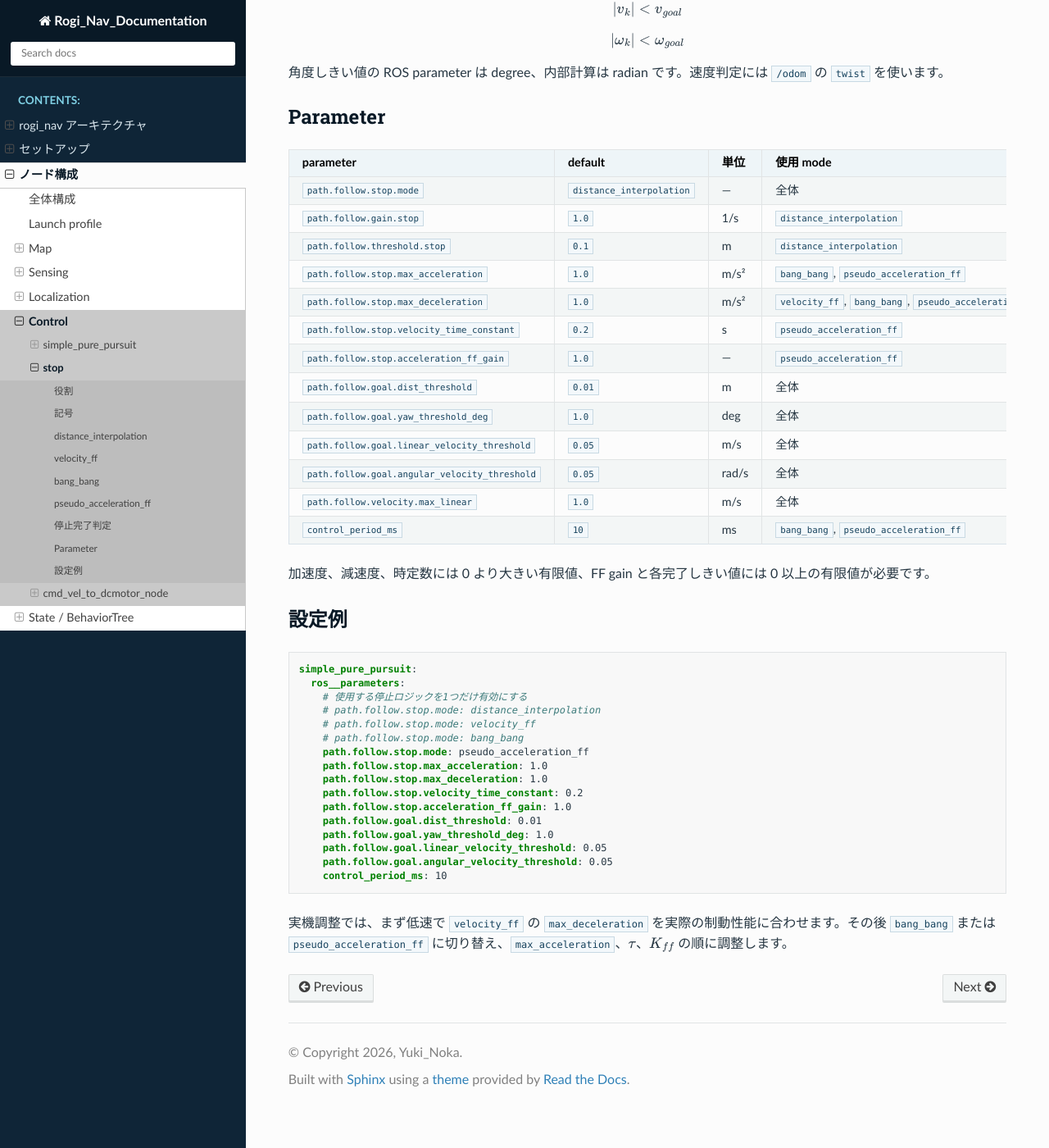
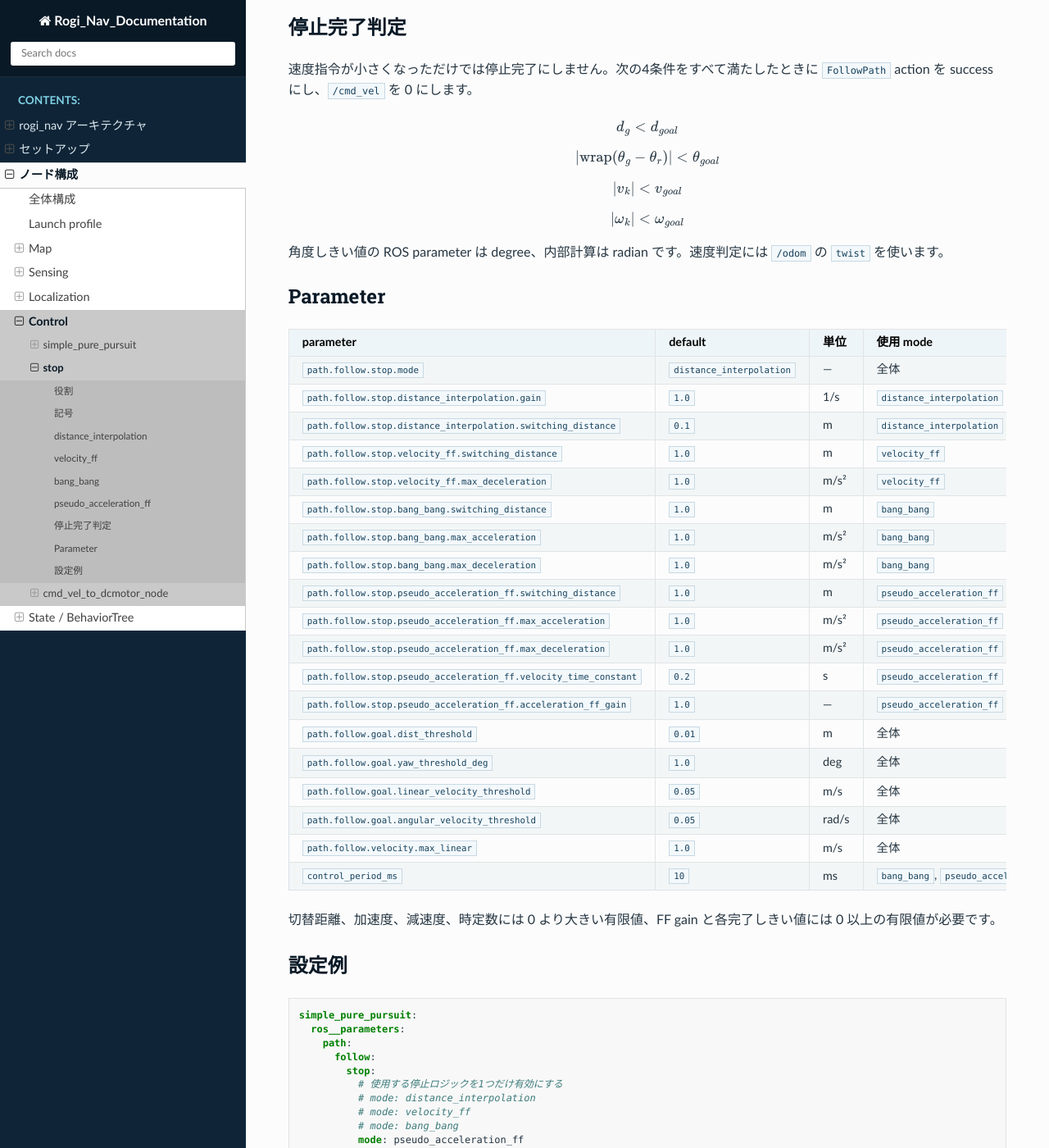
Before and after one commit to KeioRoboticsAssociation/rogi_nav_documentation, a Sphinx documentation site: the page built from docs/contents/nodes/control/stop.md, in a window 1280 px wide and 1400 px high, scrolled down 3116 px. Shown: the whole window at 82% size. Built offline with Sphinx 7.4.7 and the Read the Docs theme 3.1.0, drawn with Linux system fonts in a browser that asks for light colours; some of the changed text lies outside the part shown.

Commit message:
停止アルゴリズムの説明追加

````diff
--- a/docs/contents/nodes/control/stop.md
+++ b/docs/contents/nodes/control/stop.md
@@ -22,16 +22,23 @@
 | 記号 | 意味 | 対応 parameter |
 | --- | --- | --- |
 | {math}`d_g` | 現在位置から経路終点までの距離 | ― |
+| {math}`d_s` | 選択した mode へ切り替える終点距離 | 各 mode の `switching_distance` |
 | {math}`d_{goal}` | 停止完了とみなす位置許容差 | `path.follow.goal.dist_threshold` |
 | {math}`d` | 速度計算に使う残り制動距離 | ― |
 | {math}`v_{max}` | 並進速度上限 | `path.follow.velocity.max_linear` |
 | {math}`v_k` | odometry から得た現在並進速度 | ― |
 | {math}`v_{cmd,k}` | 今回出力する並進目標速度 | ― |
 | {math}`\Delta t` | 制御周期 | `control_period_ms / 1000` |
-| {math}`a_{max}` | 最大加速度 | `path.follow.stop.max_acceleration` |
-| {math}`a_{dec}` | 最大減速度の大きさ | `path.follow.stop.max_deceleration` |
+| {math}`a_{max}` | 選択した mode の最大加速度 | 各 mode の `max_acceleration` |
+| {math}`a_{dec}` | 選択した mode の最大減速度の大きさ | 各 mode の `max_deceleration` |
 
-`distance_interpolation` 以外の方式では、位置許容差の内側で速度入力が 0 になるよう、次の残り制動距離を使います。
+すべての mode で、終点距離が切替距離以上なら pure pursuit の並進速度上限をそのまま返します。
+
+```{math}
+v_{cmd}=v_{max}\qquad(d_g\ge d_s)
+```
+
+{math}`d_g<d_s` になったときだけ、選択した停止アルゴリズムへ切り替えます。`distance_interpolation` 以外の方式では、位置許容差の内側で速度入力が 0 になるよう、次の残り制動距離を使います。
 
 ```{math}
 d=\max(0,d_g-d_{goal})
@@ -58,7 +65,7 @@
 \alpha=\operatorname{clamp}\left(\frac{d_g}{d_s},0,1\right)
 ```
 
-{math}`d_s` は `path.follow.threshold.stop`、{math}`k_s` は `path.follow.gain.stop` です。現在速度をフィードバックしないため単純ですが、実機の応答遅れや慣性によって停止位置が変わります。
+{math}`d_s` は `path.follow.stop.distance_interpolation.switching_distance`、{math}`k_s` は `path.follow.stop.distance_interpolation.gain` です。現在速度をフィードバックしないため単純ですが、実機の応答遅れや慣性によって停止位置が変わります。
 
 ## velocity_ff
 
@@ -74,7 +81,7 @@
 v_{cmd}=\min\left(v_{max},\sqrt{2a_{dec}d}\right)
 ```
 
-`path.follow.stop.max_deceleration` を小さくすると早い位置から緩やかに減速し、大きくすると終点近くまで高速を保ちます。この方式は現在速度を式に使わないため、速度計測のノイズに強い一方、指令どおりの減速度が実機で出ない場合は停止位置に誤差が残ります。
+`path.follow.stop.velocity_ff.max_deceleration` を小さくすると早い位置から緩やかに減速し、大きくすると終点近くまで高速を保ちます。この方式は現在速度を式に使わないため、速度計測のノイズに強い一方、指令どおりの減速度が実機で出ない場合は停止位置に誤差が残ります。
 
 ## bang_bang
 
@@ -98,7 +105,7 @@
 \left(v_k+a_{cmd}\Delta t,0,v_{max}\right)
 ```
 
-現在速度と制動距離を直接比較するため、高速域から停止を開始する位置を決めやすい方式です。一方、切替境界付近では odometry の速度ノイズや制御周期の影響で加速と減速が切り替わりやすくなります。
+{math}`a_{max}` と {math}`a_{dec}` には、それぞれ `path.follow.stop.bang_bang.max_acceleration` と `path.follow.stop.bang_bang.max_deceleration` を使います。現在速度と制動距離を直接比較するため、高速域から停止を開始する位置を決めやすい方式です。一方、切替境界付近では odometry の速度ノイズや制御周期の影響で加速と減速が切り替わりやすくなります。
 
 ## pseudo_acceleration_ff
 
@@ -131,7 +138,7 @@
 \right)
 ```
 
-{math}`\tau` は `path.follow.stop.velocity_time_constant`、{math}`K_{ff}` は `path.follow.stop.acceleration_ff_gain` です。新しい `FollowPath` goal の開始時に入力速度履歴をリセットし、最初の step だけ {math}`a_{in,0}=0` とします。
+{math}`a_{max}`、{math}`a_{dec}`、{math}`\tau`、{math}`K_{ff}` は、それぞれ `path.follow.stop.pseudo_acceleration_ff` 以下の `max_acceleration`、`max_deceleration`、`velocity_time_constant`、`acceleration_ff_gain` です。新しい `FollowPath` goal の開始時に入力速度履歴をリセットし、最初の step だけ {math}`a_{in,0}=0` とします。
 
 {math}`\tau` を小さくすると入力速度への追従が速くなりますが、加速度上限へ張り付きやすくなります。{math}`K_{ff}` を大きくすると入力速度変化を先取りできますが、距離推定の揺れも増幅しやすくなります。
 
@@ -163,12 +170,18 @@
 | parameter | default | 単位 | 使用 mode | 説明 |
 | --- | ---: | --- | --- | --- |
 | `path.follow.stop.mode` | `distance_interpolation` | ― | 全体 | 停止方式を選択 |
-| `path.follow.gain.stop` | `1.0` | 1/s | `distance_interpolation` | 終点距離に掛ける停止 gain {math}`k_s` |
-| `path.follow.threshold.stop` | `0.1` | m | `distance_interpolation` | 減速開始距離 {math}`d_s` |
-| `path.follow.stop.max_acceleration` | `1.0` | m/s² | `bang_bang`, `pseudo_acceleration_ff` | 加速側の clamp 上限 {math}`a_{max}` |
-| `path.follow.stop.max_deceleration` | `1.0` | m/s² | `velocity_ff`, `bang_bang`, `pseudo_acceleration_ff` | 減速側の大きさ {math}`a_{dec}` |
-| `path.follow.stop.velocity_time_constant` | `0.2` | s | `pseudo_acceleration_ff` | 速度偏差を加速度へ変換する時定数 {math}`\tau` |
-| `path.follow.stop.acceleration_ff_gain` | `1.0` | ― | `pseudo_acceleration_ff` | 擬似入力加速度の FF gain {math}`K_{ff}` |
+| `path.follow.stop.distance_interpolation.gain` | `1.0` | 1/s | `distance_interpolation` | 終点距離に掛ける停止 gain {math}`k_s` |
+| `path.follow.stop.distance_interpolation.switching_distance` | `0.1` | m | `distance_interpolation` | 停止制御への切替距離 {math}`d_s` |
+| `path.follow.stop.velocity_ff.switching_distance` | `1.0` | m | `velocity_ff` | 停止制御への切替距離 {math}`d_s` |
+| `path.follow.stop.velocity_ff.max_deceleration` | `1.0` | m/s² | `velocity_ff` | 最大減速度の大きさ {math}`a_{dec}` |
+| `path.follow.stop.bang_bang.switching_distance` | `1.0` | m | `bang_bang` | 停止制御への切替距離 {math}`d_s` |
+| `path.follow.stop.bang_bang.max_acceleration` | `1.0` | m/s² | `bang_bang` | 最大加速度 {math}`a_{max}` |
+| `path.follow.stop.bang_bang.max_deceleration` | `1.0` | m/s² | `bang_bang` | 最大減速度の大きさ {math}`a_{dec}` |
+| `path.follow.stop.pseudo_acceleration_ff.switching_distance` | `1.0` | m | `pseudo_acceleration_ff` | 停止制御への切替距離 {math}`d_s` |
+| `path.follow.stop.pseudo_acceleration_ff.max_acceleration` | `1.0` | m/s² | `pseudo_acceleration_ff` | 加速側の clamp 上限 {math}`a_{max}` |
+| `path.follow.stop.pseudo_acceleration_ff.max_deceleration` | `1.0` | m/s² | `pseudo_acceleration_ff` | 減速側の clamp 上限 {math}`a_{dec}` |
+| `path.follow.stop.pseudo_acceleration_ff.velocity_time_constant` | `0.2` | s | `pseudo_acceleration_ff` | 速度偏差を加速度へ変換する時定数 {math}`\tau` |
+| `path.follow.stop.pseudo_acceleration_ff.acceleration_ff_gain` | `1.0` | ― | `pseudo_acceleration_ff` | 擬似入力加速度の FF gain {math}`K_{ff}` |
 | `path.follow.goal.dist_threshold` | `0.01` | m | 全体 | 位置の停止完了しきい値 {math}`d_{goal}` |
 | `path.follow.goal.yaw_threshold_deg` | `1.0` | deg | 全体 | yaw の停止完了しきい値 {math}`\theta_{goal}` |
 | `path.follow.goal.linear_velocity_threshold` | `0.05` | m/s | 全体 | 並進速度の停止完了しきい値 {math}`v_{goal}` |
@@ -176,26 +189,42 @@
 | `path.follow.velocity.max_linear` | `1.0` | m/s | 全体 | 出力速度上限 {math}`v_{max}` |
 | `control_period_ms` | `10` | ms | `bang_bang`, `pseudo_acceleration_ff` | 差分と積分に使う周期 {math}`\Delta t` |
 
-加速度、減速度、時定数には 0 より大きい有限値、FF gain と各完了しきい値には 0 以上の有限値が必要です。
+切替距離、加速度、減速度、時定数には 0 より大きい有限値、FF gain と各完了しきい値には 0 以上の有限値が必要です。
 
 ## 設定例
 
 ```yaml
 simple_pure_pursuit:
   ros__parameters:
-    # 使用する停止ロジックを1つだけ有効にする
-    # path.follow.stop.mode: distance_interpolation
-    # path.follow.stop.mode: velocity_ff
-    # path.follow.stop.mode: bang_bang
-    path.follow.stop.mode: pseudo_acceleration_ff
-    path.follow.stop.max_acceleration: 1.0
-    path.follow.stop.max_deceleration: 1.0
-    path.follow.stop.velocity_time_constant: 0.2
-    path.follow.stop.acceleration_ff_gain: 1.0
-    path.follow.goal.dist_threshold: 0.01
-    path.follow.goal.yaw_threshold_deg: 1.0
-    path.follow.goal.linear_velocity_threshold: 0.05
-    path.follow.goal.angular_velocity_threshold: 0.05
+    path:
+      follow:
+        stop:
+          # 使用する停止ロジックを1つだけ有効にする
+          # mode: distance_interpolation
+          # mode: velocity_ff
+          # mode: bang_bang
+          mode: pseudo_acceleration_ff
+          distance_interpolation:
+            gain: 1.0
+            switching_distance: 0.1
+          velocity_ff:
+            switching_distance: 1.0
+            max_deceleration: 1.0
+          bang_bang:
+            switching_distance: 1.0
+            max_acceleration: 1.0
+            max_deceleration: 1.0
+          pseudo_acceleration_ff:
+            switching_distance: 1.0
+            max_acceleration: 1.0
+            max_deceleration: 1.0
+            velocity_time_constant: 0.2
+            acceleration_ff_gain: 1.0
+        goal:
+          dist_threshold: 0.01
+          yaw_threshold_deg: 1.0
+          linear_velocity_threshold: 0.05
+          angular_velocity_threshold: 0.05
     control_period_ms: 10
 ```
 
````
Also changed, not shown: docs/contents/architecture.md (+2 -0 lines), docs/contents/nodes/control/simple-pure-pursuit.md (+35 -6 lines).
